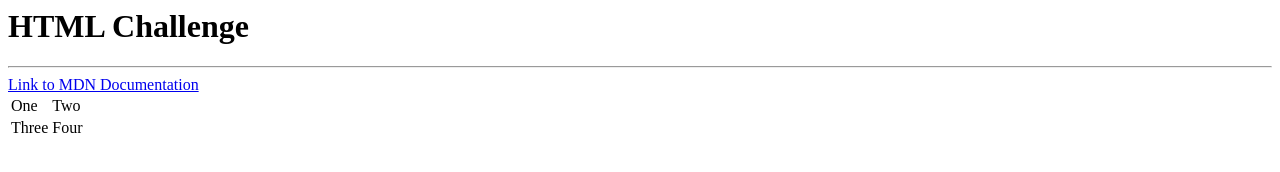
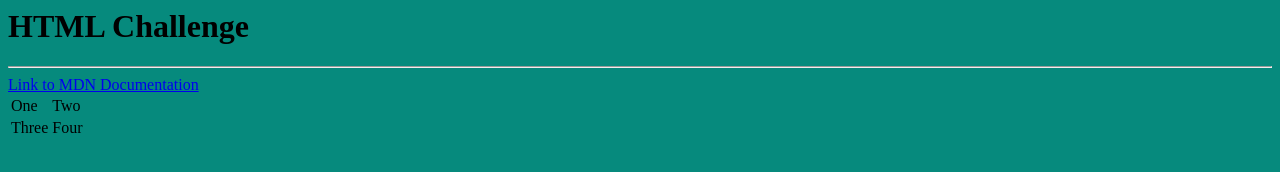
Before and after one commit to prashant-1999/1st_hosted, a plain HTML site: page index.html in a window 1280 px wide. Drawn offline with Linux system fonts and the light colour scheme.

Commit message:
Update index.html

```diff
--- a/index.html
+++ b/index.html
@@ -4,6 +4,11 @@
         <h1>HTML Challenge</h1>
         <hr>
         <a href = "https://developer.mozilla.org/"> Link to MDN Documentation </a>
+        <style>
+        body{
+  background:#068a7d
+}
+        </style>
         <table>
             <tbody>
                 <tr>
```
